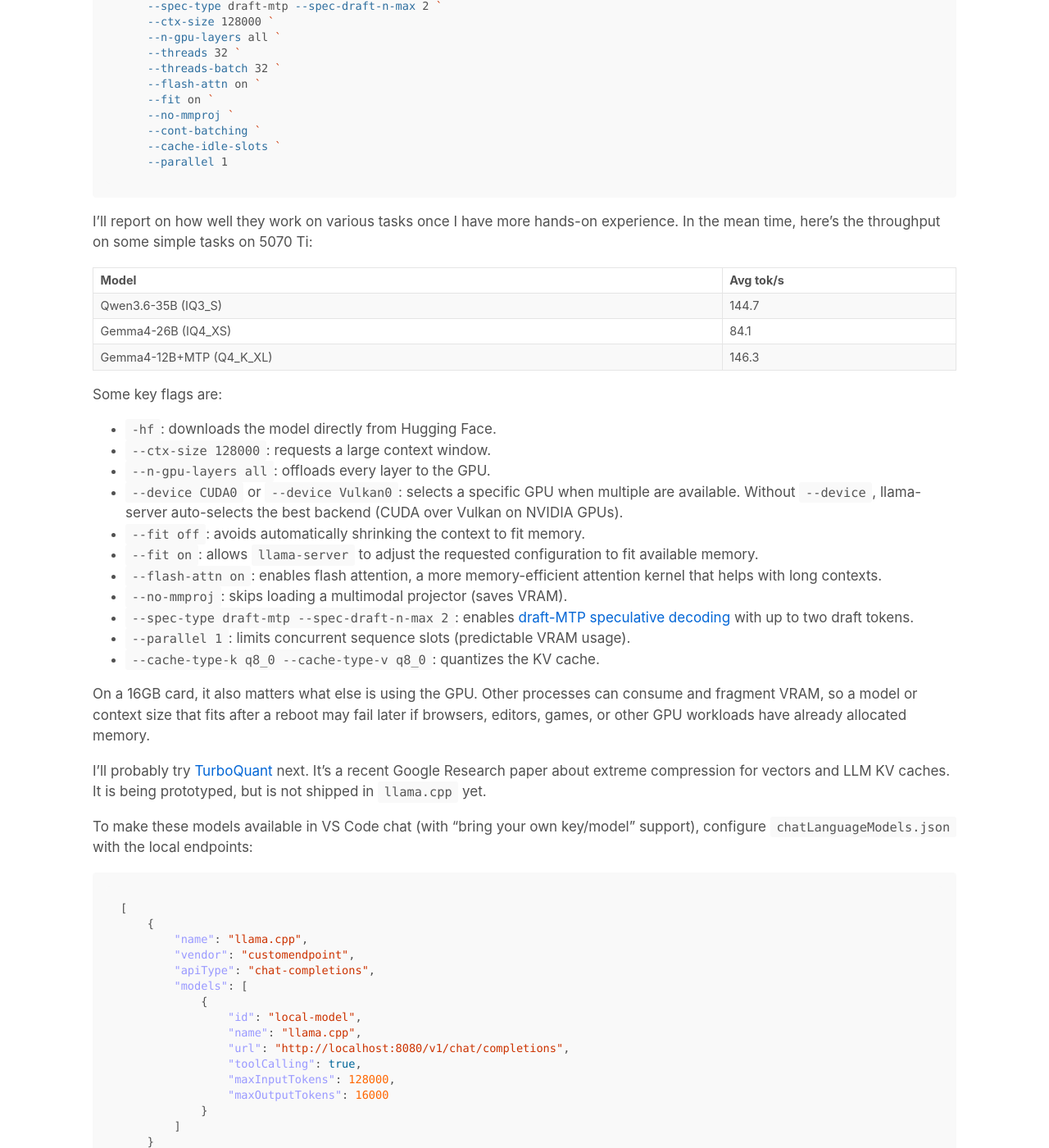
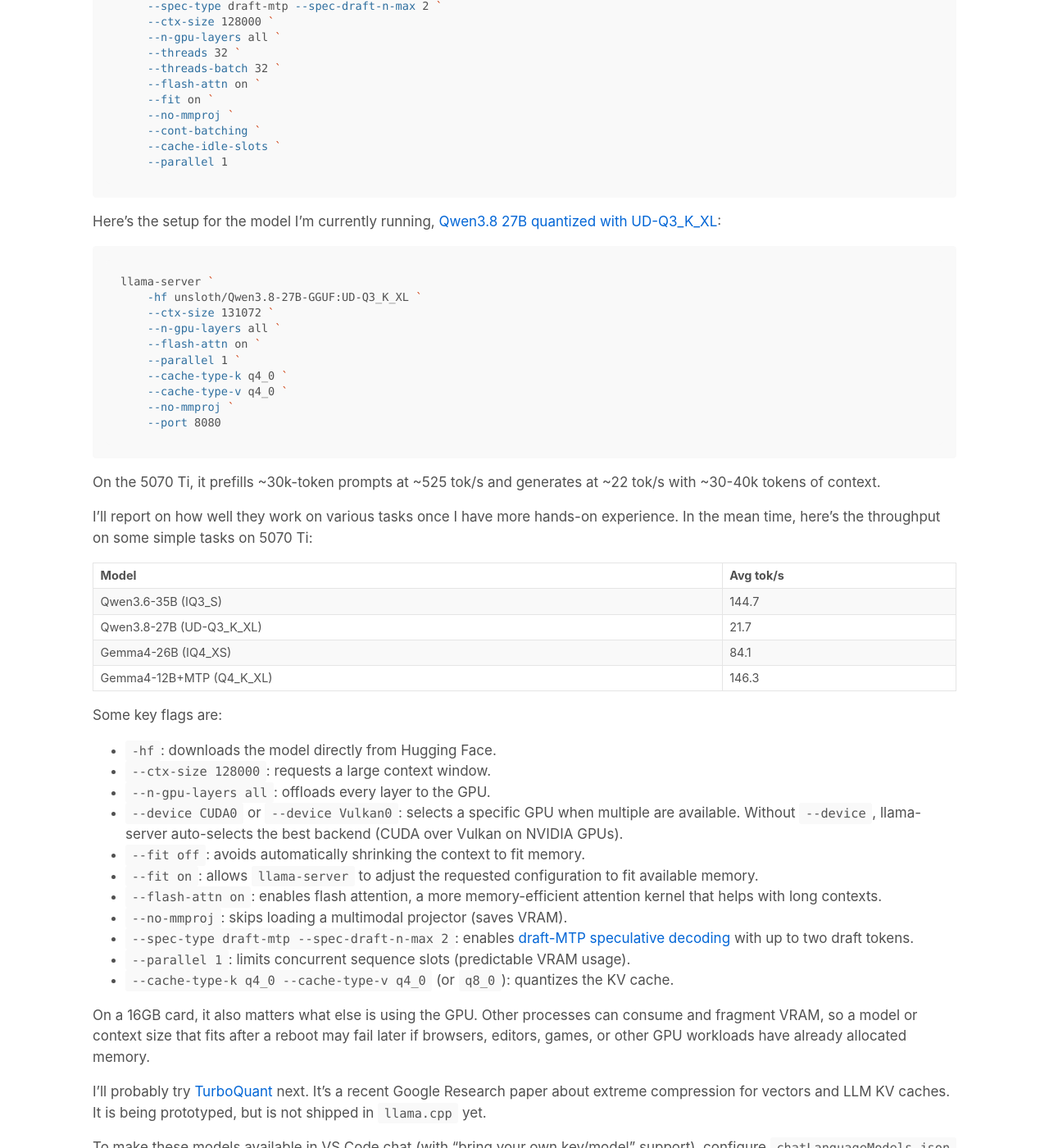
Before and after one commit to jcouv/jcouv.github.io, a Jekyll site: the page built from _posts/2026-06-13-running-local-coding-models-on-16gb-vram.md, in a window 1280 px wide and 1400 px high, scrolled down 1325 px. Shown: the whole window at 82% size. Built offline with Jekyll 4.4.1, drawn with Linux system fonts in a browser that asks for light colours.

Commit message:
Add Qwen3.8-27B setup and perf numbers to 16GB VRAM TIL
Co-authored-by: Copilot App <223556219+Copilot@users.noreply.github.com>

````diff
--- a/_posts/2026-06-13-running-local-coding-models-on-16gb-vram.md
+++ b/_posts/2026-06-13-running-local-coding-models-on-16gb-vram.md
@@ -66,12 +66,29 @@ llama-server `
     --parallel 1
 ```
 
+Here's the setup for the model I'm currently running, [Qwen3.8 27B quantized with UD-Q3_K_XL](https://huggingface.co/unsloth/Qwen3.8-27B-GGUF):
+
+```powershell
+llama-server `
+    -hf unsloth/Qwen3.8-27B-GGUF:UD-Q3_K_XL `
+    --ctx-size 131072 `
+    --n-gpu-layers all `
+    --flash-attn on `
+    --parallel 1 `
+    --cache-type-k q4_0 `
+    --cache-type-v q4_0 `
+    --no-mmproj `
+    --port 8080
+```
+
+On the 5070 Ti, it prefills ~30k-token prompts at ~525 tok/s and generates at ~22 tok/s with ~30-40k tokens of context.
 
 I'll report on how well they work on various tasks once I have more hands-on experience. In the mean time, here's the throughput on some simple tasks on 5070 Ti:
 
 | Model | Avg tok/s |
 |-------|-----------|
 | Qwen3.6-35B (IQ3_S) | 144.7 |
+| Qwen3.8-27B (UD-Q3_K_XL) | 21.7 |
 | Gemma4-26B (IQ4_XS) | 84.1 |
 | Gemma4-12B+MTP (Q4_K_XL) | 146.3 |
 
@@ -87,7 +104,7 @@ Some key flags are:
 - `--no-mmproj`: skips loading a multimodal projector (saves VRAM).
 - `--spec-type draft-mtp --spec-draft-n-max 2`: enables [draft-MTP speculative decoding](/til/speculative-decoding-in-inference.html) with up to two draft tokens.
 - `--parallel 1`: limits concurrent sequence slots (predictable VRAM usage).
-- `--cache-type-k q8_0 --cache-type-v q8_0`: quantizes the KV cache.
+- `--cache-type-k q4_0 --cache-type-v q4_0` (or `q8_0`): quantizes the KV cache.
 
 On a 16GB card, it also matters what else is using the GPU. Other processes can consume and fragment VRAM, so a model or context size that fits after a reboot may fail later if browsers, editors, games, or other GPU workloads have already allocated memory.
 
````
